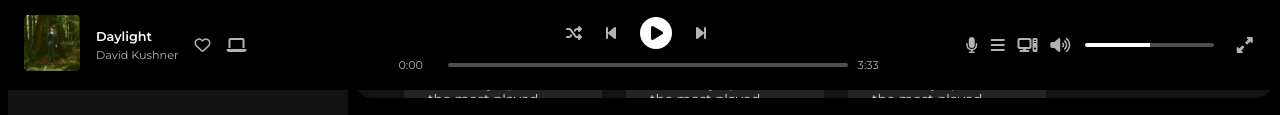
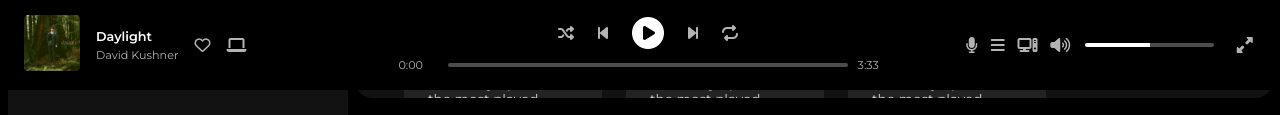
Before and after one commit to kartik14964/spotify-clone, a plain HTML site: page index.html in a window 1280 px wide. Shown: the part 710-825 px from the top of the page. Drawn offline with Linux system fonts and the light colour scheme.

Commit message:
Update index.html

```diff
--- a/index.html
+++ b/index.html
@@ -159,7 +159,7 @@
               <i class="fa-solid fa-circle-play" style="font-size: 2rem"></i>
             </div>
             <i class="fa-solid fa-forward-step player-icon"></i>
-            <i class="fa-solid fa-repeat-right player-icon"></i>
+            <i class="fa-solid fa-repeat player-icon"></i>
           </div>
 
           <div class="playback-bar">
```
